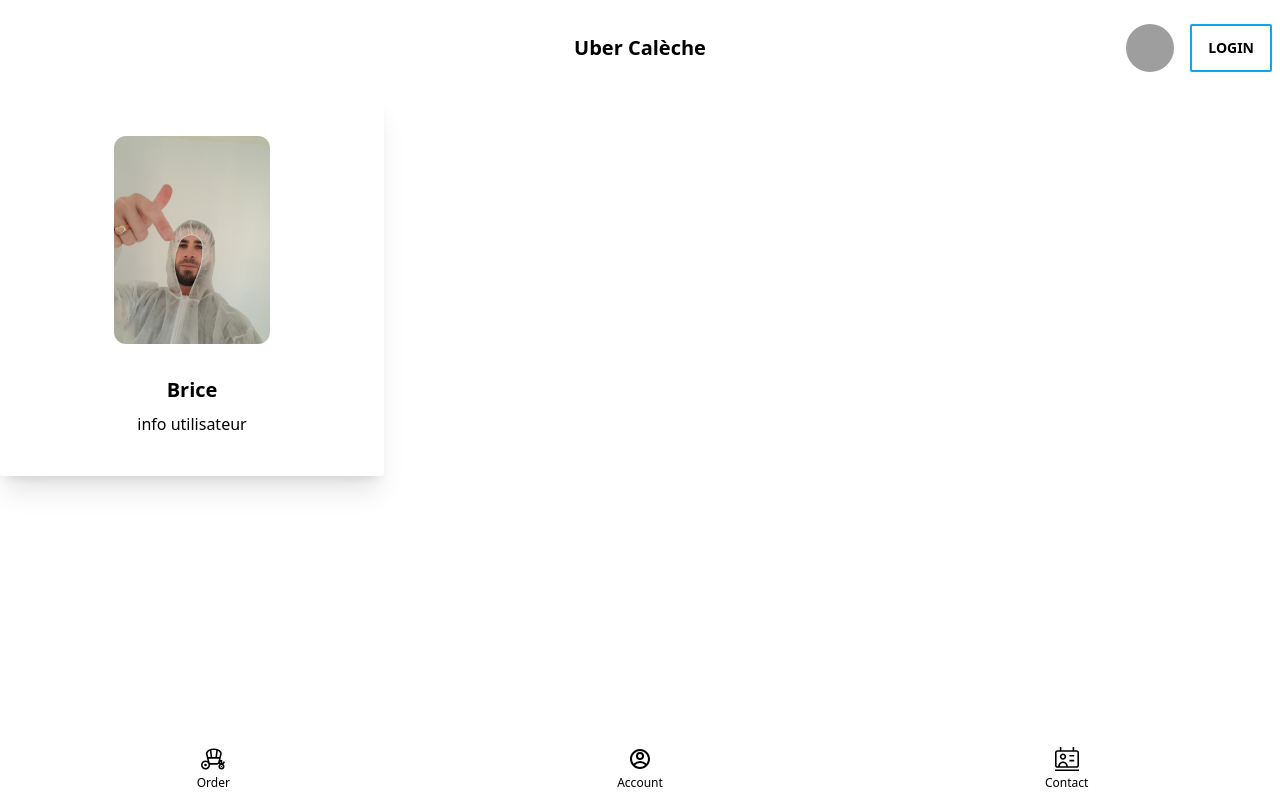
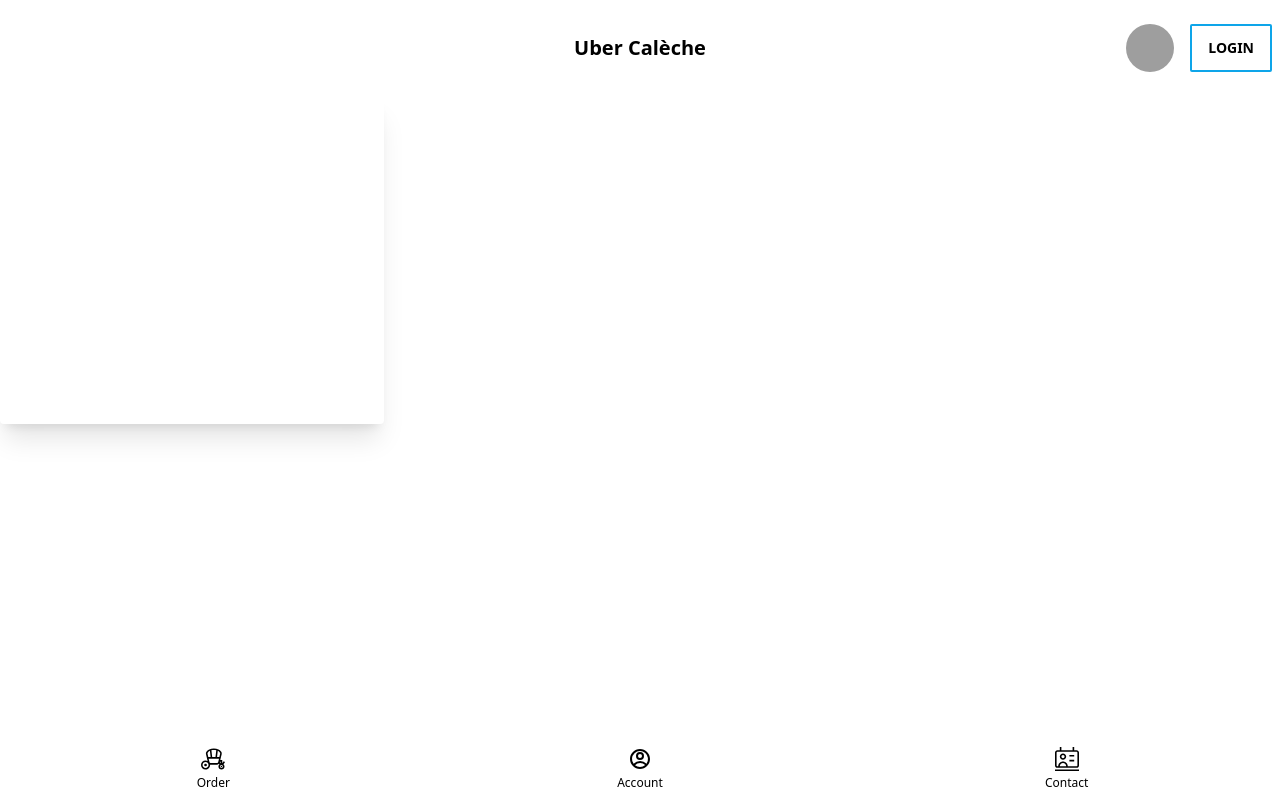
Before and after one commit to letotor/uber-caleche-react, a React (Create React App) app: page /profile in a window 1280 px wide. Built offline with nearby package versions, Linux system fonts and the light colour scheme; grey boxes are pictures that could not be loaded.

Commit message:
maj profile

```diff
--- a/src/App.jsx
+++ b/src/App.jsx
@@ -9,6 +9,8 @@ import Profile from './components/Profile';
 import Selector from './components/Selector'
 import Available from './components/Available';
 import Services from './components/Services';
+import Account from './components/Account';
+
 
 const App = () => {
   return (
@@ -22,6 +24,7 @@ const App = () => {
         <Route path="/selector" element={<Selector />} />
         <Route path='/services' element={<Services />}  />
         <Route path='/available' element={<Available />} />
+        <Route path="/account" element={<Account/>} />
       </Routes>
       <Footer />
     </div>
--- a/src/components/Account.jsx
+++ b/src/components/Account.jsx
@@ -1,8 +1,19 @@
 import React from 'react';
 import Footer from './Footer';
+import Profile from './Profile';
+import { useEffect, useState } from 'react';
+const Account = () => {
 
-const Account = () => {
+  const [profiles, setProfiles] = useState([])
+
+  useEffect(() => {
+  fetch('https://dhpjymse.directus.app/items/client')
+  .then(res => res.json())
+  .then(res => setProfiles(res.data))
+  }, [])
+
   return (
+
       <div className="flex flex-col items-center">
      <div className="mt-8 avatar">
         <div className="w-24 rounded-full ring ring-primary ring-offset-base-100 ring-offset-2">
--- a/src/components/Profile.jsx
+++ b/src/components/Profile.jsx
@@ -1,20 +1,29 @@
-import React from 'react'
+import React, { useEffect, useState } from 'react'
 import userImage from '../assets/photoProfil.jpg'
-const Profile = () => {
+
+
+const Profile = ({name, description, image}) => {
+
+
+
+
   return (
-    <div className="shadow-xl  card w-96 bg-base-100">
+
+
+    <div className="shadow-xl card w-96 bg-base-100">
   <figure className="px-10 pt-10">
-    <img src={userImage} alt="user image" className="rounded-xl h-52" />
+    <img src={image} alt={name} className="rounded-xl h-52" />
   </figure>
   <div className="items-center text-center card-body">
-    <h2 className="card-title">Brice</h2>
-    <p>info utilisateur</p>
+    <h2 className="card-title">{name}</h2>
+    <p>{description}</p>
     <div className="card-actions">
       {/* <button className="btn btn-primary">Buy Now</button> */}
     </div>
   </div>
 </div>
-  )
+)
+
 }
 
 export default Profile
```
Lines whose indentation alone changed are shown as unchanged.
